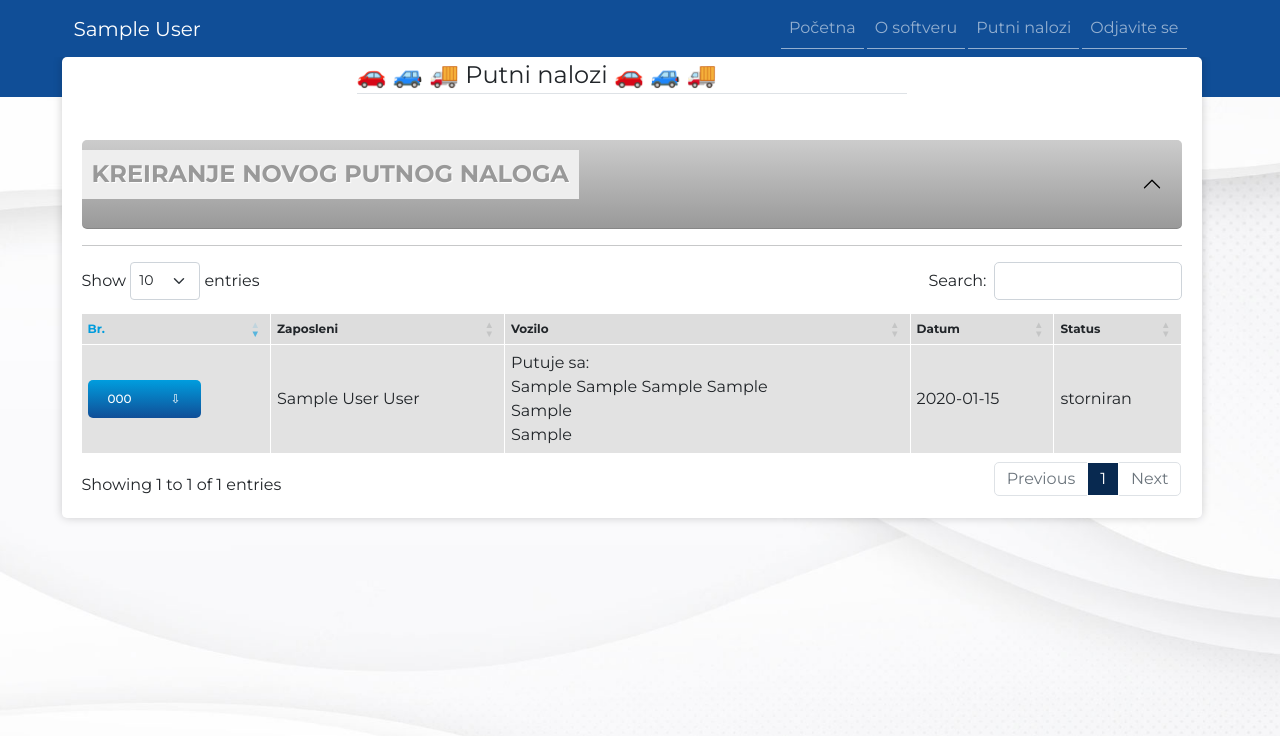
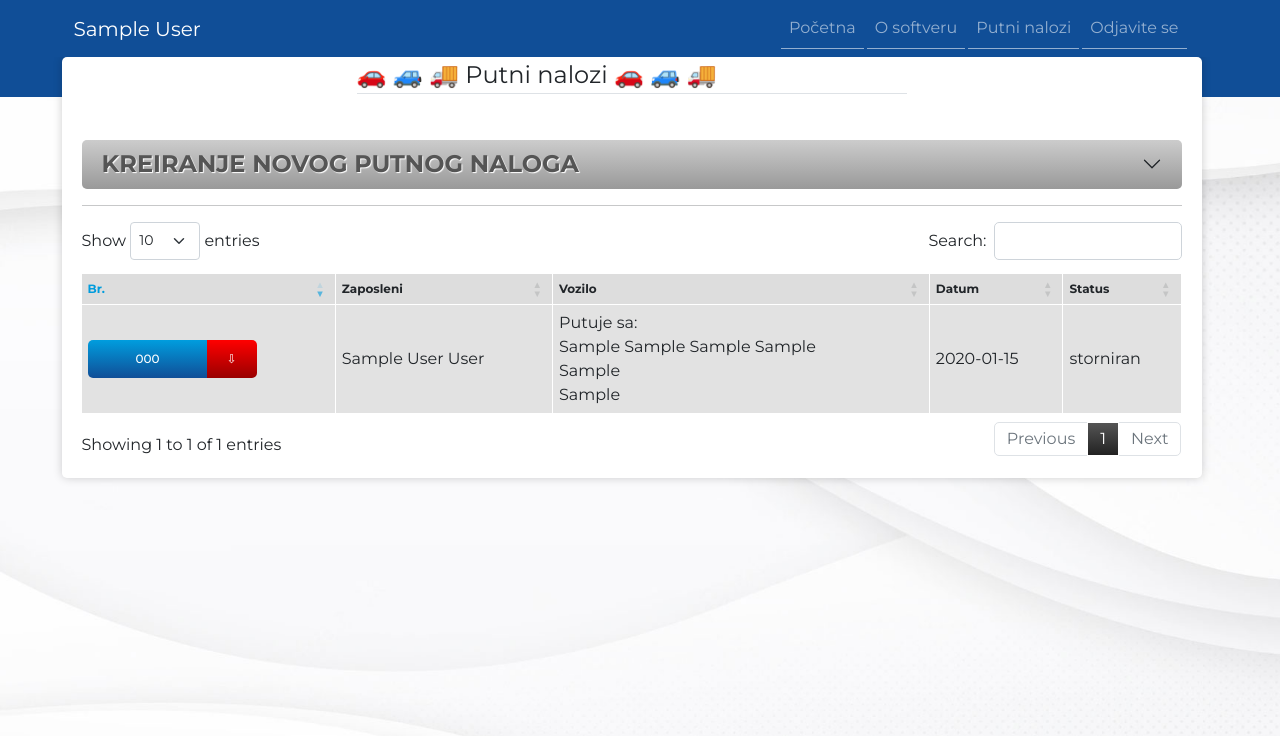
Before and after one commit to miiihaaas/PutniNalozi, a Flask app: page /travel_warrant_list in a window 1280 px wide. Shown: the top 736 px of the page. Run offline with Flask 2, Linux system fonts and the light colour scheme; a user stored in the database is signed in; tables that the repository leaves empty hold one stand-in row (values such as "Sample post"); some libraries are stand-ins or nearby versions.

Commit message:
Dorade accordion polja

```diff
--- a/putninalozi/static/mikicustom.css
+++ b/putninalozi/static/mikicustom.css
@@ -4,7 +4,7 @@ h2 { font-size: 1.4rem; }
 h3 { font-size: 1.2rem; }
 header { background-color: #104e97; padding-bottom: 40px; }
 .bg-steel { background-color: #104e97; }
-.alert { display: inline-block; padding: 5px 20px 3px 40px !important; }
+.alert { display: inline-block; padding: 5px 20px 3px 40px !important; margin-top: 20px; }
 .alert-success { color: #009cdb; background-color: transparent;  border: 1px solid #009cdb; font-weight: 700; font-size: 16px; text-align: left; border-radius: 50px;}
 .alert-success:before { position: absolute; content: '\f058'; font-family: "Font Awesome 6 Free"; left: 0; top: -8px; font-size: 32px; }
 .alert-danger { color: #92004f !important; background-color: transparent !important; border: 1px solid #92004f !important; font-weight: 700; font-size: 16px; text-align: left; border-radius: 50px !important;}
@@ -21,6 +21,8 @@ header { background-color: #104e97; padding-bottom: 40px; }
 .bg-implicit-deepblue { background-color: #104e97; }
 .bg-implicit-skyblue { background-color: #009dde; }
 .bg-implicit-purple { background-color: #940052; }
+a.btn.btn-outline-info { background-image: linear-gradient(#ff0000, #990000) !important; }
+a.btn.btn-outline-info:hover { color: #fff; background-image: linear-gradient(#555, #222) !important; border-color: transparent; }
 
 body.login title /*body.Login header*/ { display: none; }
 body.login main.container { width: 100%; height: 100%; display: flex; justify-content: center; align-items: center; flex-direction: column; padding-top: 5%; }
@@ -40,8 +42,12 @@ body.login .container label.form-control-label { color: #bbb; font-style: italic
 body.login main.container .content-section a { text-decoration: none; color: #104e97; font-weight: 500; }
 #email:before {content: '\f0e0' !important; position: absolute; font-family: "Font Awesome 6 Free"; }
 .btn { border: none; background-color: #009dde; background-image: linear-gradient(#009dde, #104e97); border-radius: 5px; color: #fff; text-transform: uppercase; font-weight: 500; font-size: 12px; padding: 10px 20px; }
-.btn:hover { color: #fff; background: #104e97 !important; border-color: transparent; }
+.btn:hover { color: #fff; /*background: #104e97 !important;*/background-image: linear-gradient(#555, #222); border-color: transparent; }
 input:-webkit-autofill, input:-webkit-autofill:focus { transition: background-color 600000s 0s, color 600000s 0s; }
+
+body.home .btn.btn-info { min-width: 140px; }
+
+body.tw-list .btn.btn-info { min-width: 120px; }
 
 body.Početna .two-inputs-in-row { display: flex; justify-content: space-between; align-items: baseline; }
 body.Početna .two-inputs-in-row h2 { color: #940052; font-size: 1.2rem; }
@@ -68,6 +74,7 @@ body:not(.login) h1 { display: block; font-size: 24px; font-weight: 700; color:
 .accordion-button::after { transform: rotate(0deg); }
 .accordion-button:not(.collapsed)::after { transform: rotate(180deg); }
 .accordion-button.collapsed::after { transform: rotate(0deg); }
+.accordion-button h1 { margin: 0 !important; background-color: transparent !important; padding: 0 !important; color: #555 !important; }
 .btn-check:focus+.btn-info, .btn-info:focus { color: #000; background-color: transparent; border-color: transparent; box-shadow: none; }
 .accordion-item .card-body .col { display: flex; align-items: baseline; color: #555; }
 .accordion-item input { font-size: 16px; padding: 10px 20px; border-radius: 5px !important; }
@@ -91,8 +98,8 @@ th.sorting.sorting_desc, th.sorting.sorting_asc { color: #009cdd; }
 .page-item:last-child .page-link { border-top-right-radius: 5px; border-bottom-right-radius: 5px; }
 .page-link:focus { box-shadow: none; }
 a.page-link:not(.page-item:first-child a.page-link, .page-item:last-child a.page-link, .page-item.disabled a.page-link) { background-image: linear-gradient(#009dde, #104e97); color: #fff; }
-a.page-link:not(.page-item:first-child a.page-link, .page-item:last-child a.page-link):hover { background-image: linear-gradient(#104e97, #009dde); }
-.page-item.active a.page-link:not(.page-item:first-child a.page-link, .page-item:last-child a.page-link) { background-image: linear-gradient(#082950, #082950); }
+a.page-link:not(.page-item:first-child a.page-link, .page-item:last-child a.page-link):hover { background-image: linear-gradient(#555, #222); }
+.page-item.active a.page-link:not(.page-item:first-child a.page-link, .page-item:last-child a.page-link) { background-image: linear-gradient(#555, #222); }
 .page-item.active .page-link { border-color: unset; }
 .page-item.disabled a:not(.page-item:first-child a.page-link, .page-item:last-child a.page-link) { border: 0 !important; }
 .page-item:first-child:not(.disabled) .page-link { background-image: linear-gradient(#eee, #ccc); color: #555; }
@@ -122,6 +129,9 @@ form > div.form-group { text-align: center; }
 	/*body:not(.Korisnici) .btn-info { width: 100%}*/
 	body.Fakture table#data .btn.btn-info { width: 100%; }
 	body.Kompanija table#data .btn.btn-info { width: 100%; }
+	.accordion .card-body .row { flex-wrap: nowrap; }
+	.accordion-item input[type=submit] { width: auto; }
+	.accordion .card-body .row .form-group { width: auto; }
 }
 @media (max-width: 991px) {
 	table.dataTable { max-width: 100% !important; width: 100% !important; }
--- a/putninalozi/templates/travel_warrant_list.html
+++ b/putninalozi/templates/travel_warrant_list.html
@@ -8,12 +8,12 @@
   </fieldset>
   {% if current_user.authorization not in ['c_user', 'c_member'] %}
   <div id="accordionZero">
-    <div class="accordion" id="accordionZero">
+    <div class="accordion">
       <div class="accordion-item">
         <div class="accordion-header" id="headingZero">
           <button
             type="button"
-            class="accordion-button"
+            class="accordion-button collapsed"
             data-toggle="collapse"
             data-target="#collapseZero"
             aria-expanded="false"
@@ -56,10 +56,9 @@
                 {% else %} {{ form.start_datetime(class="form-control
                 form-control-lg", type="datetime-local") }} {% endif %}
               </div>
-            </div>
-            <br />
-            <div class="form-group">
-              {{ form.submit(class="btn btn-outline-info") }}
+              <div class="form-group">
+                {{ form.submit(class="btn btn-outline-info") }}
+              </div>
             </div>
           </div>
         </div>
```
